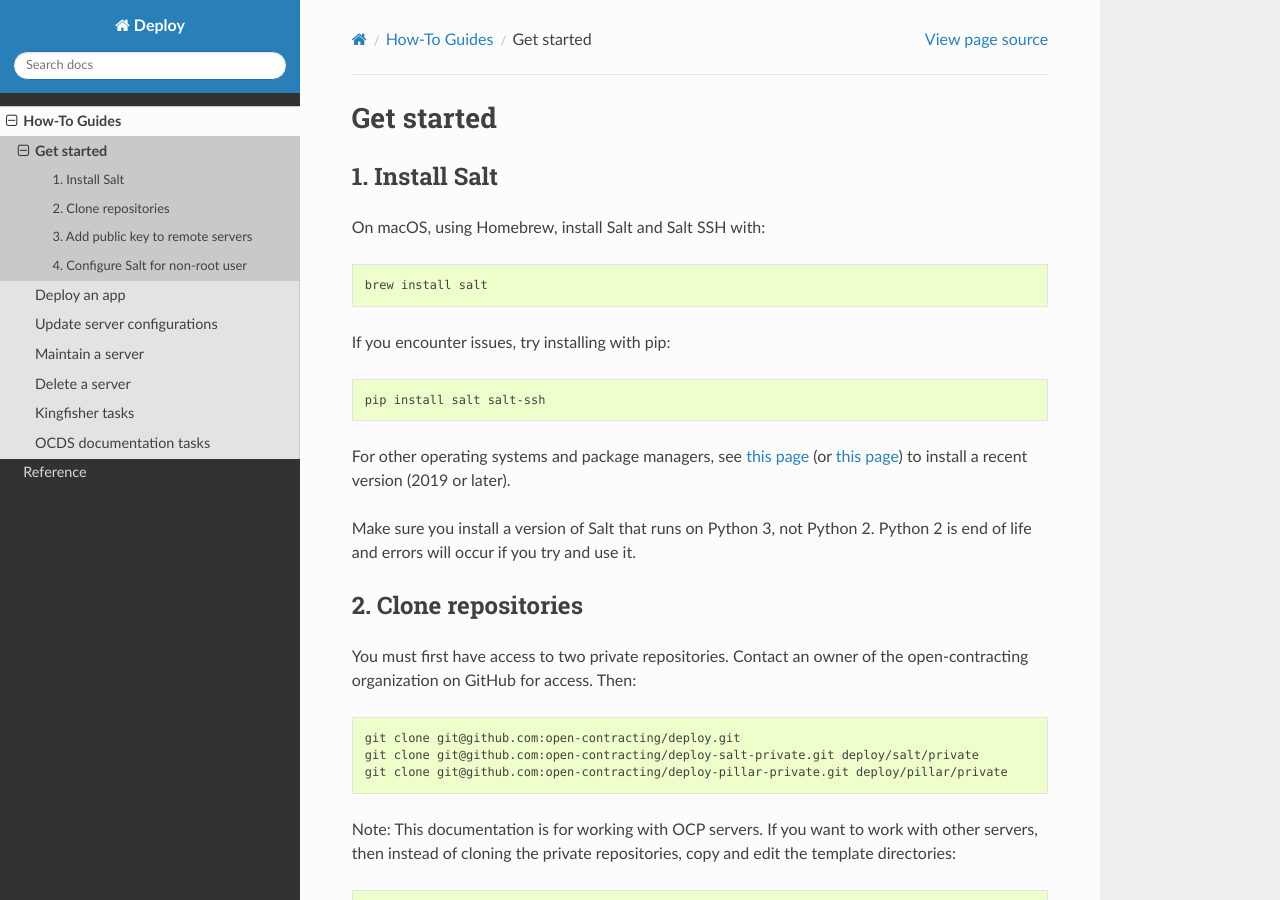
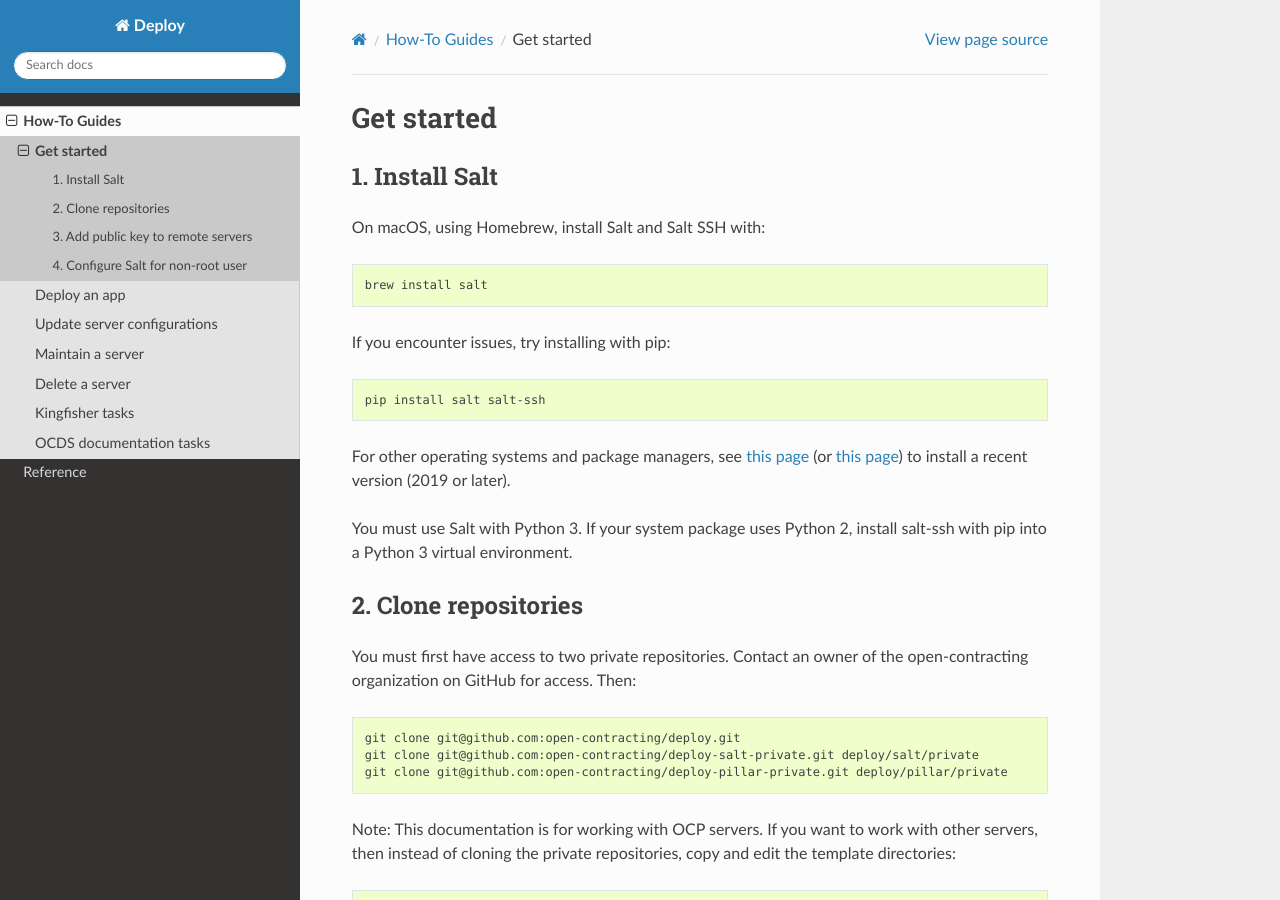
Before and after one commit to open-contracting/deploy, a Sphinx documentation site: the page built from docs/how-to/get_started.rst, in a window 1280 px wide and 900 px high. Built offline with Sphinx 7.4.7 and the Read the Docs theme 2.0.0, drawn with Linux system fonts in a browser that asks for light colours.

Commit message:
Describe alternative if system package uses Python 2

```diff
--- a/docs/how-to/get_started.rst
+++ b/docs/how-to/get_started.rst
@@ -18,7 +18,7 @@ If you encounter issues, try installing with pip:
 
 For other operating systems and package managers, see `this page <https://repo.saltstack.com/>`__ (or `this page <https://docs.saltstack.com/en/latest/topics/installation/index.html>`__) to install a recent version (2019 or later).
 
-Make sure you install a version of Salt that runs on Python 3, not Python 2. Python 2 is end of life and errors will occur if you try and use it.
+You must use Salt with Python 3. If your system package uses Python 2, install salt-ssh with pip into a Python 3 virtual environment.
 
 2. Clone repositories
 ---------------------
```
